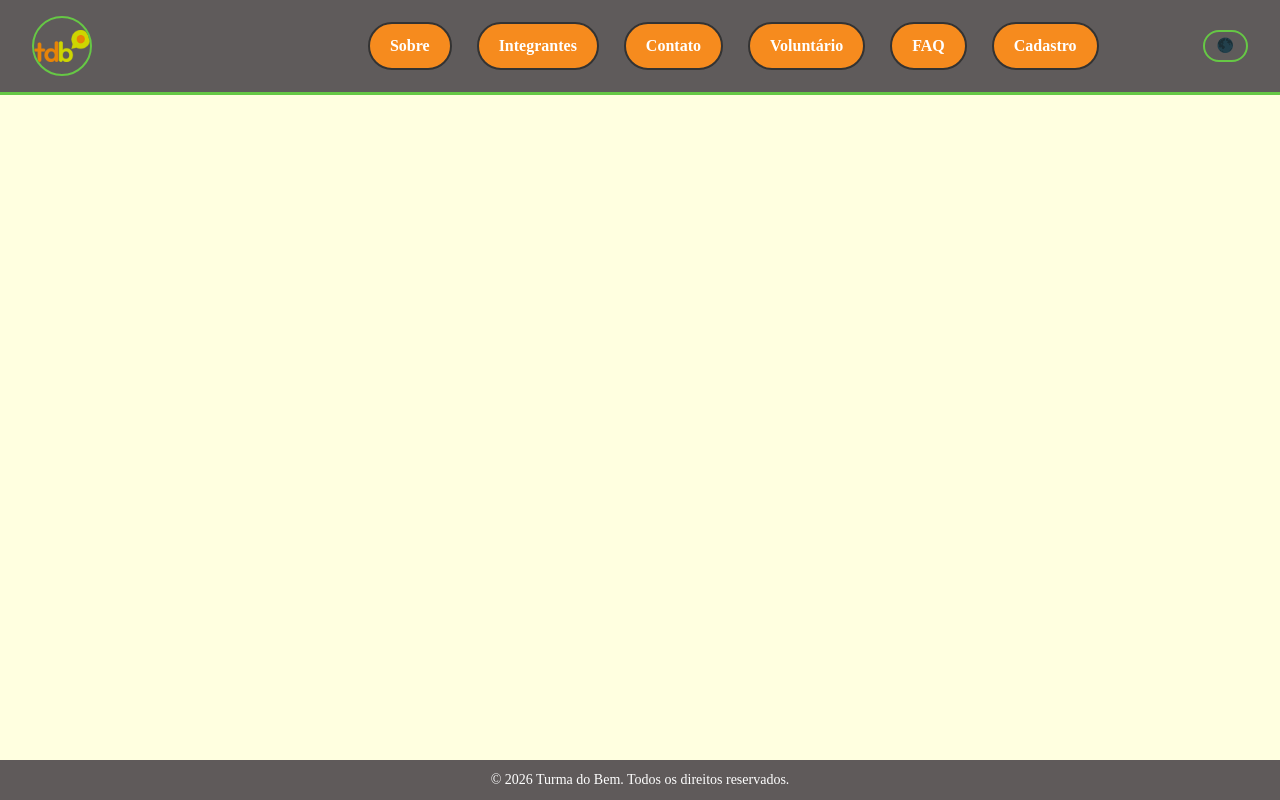
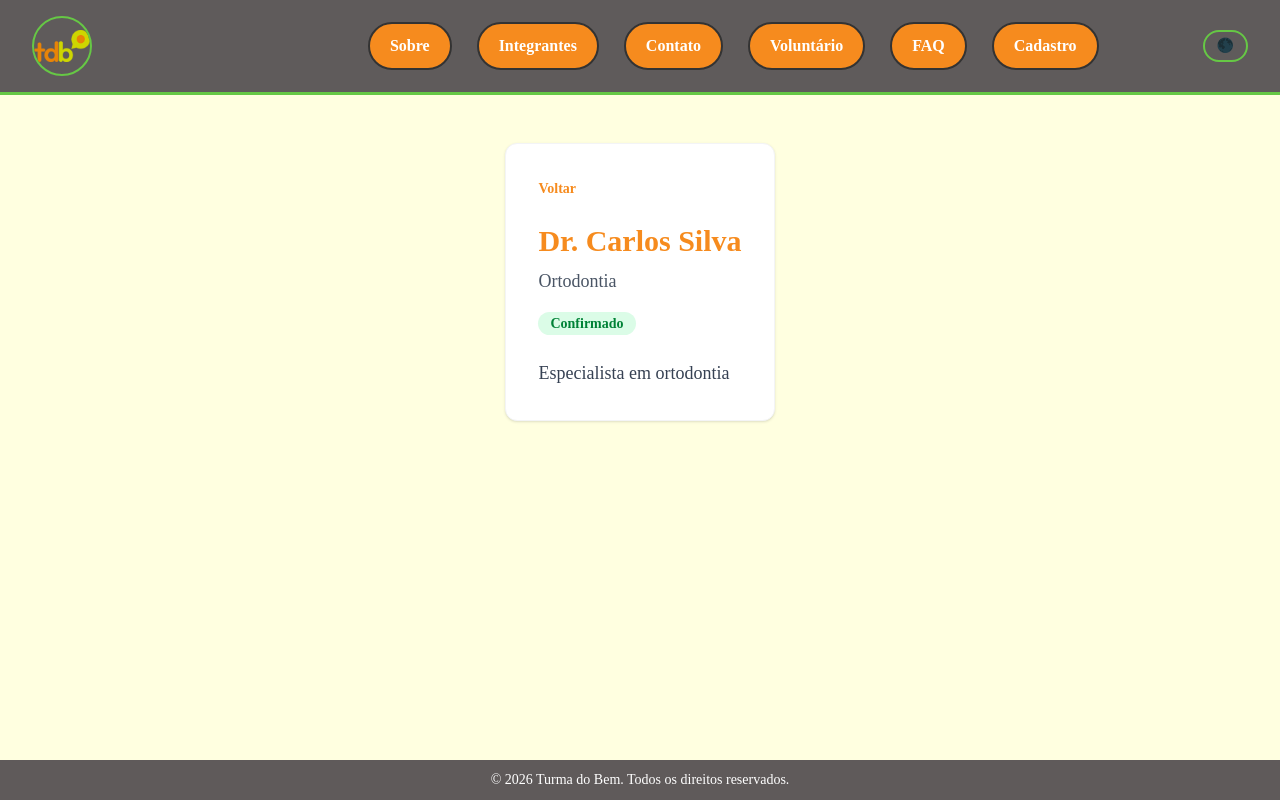
Before and after one commit to G-Barca/sprint3, a React (Vite) app: page /voluntario/1 in a window 1280 px wide. Built offline with nearby package versions, Linux system fonts and the light colour scheme.

Commit message:
feat: Adicionado rotas dinamicas com parametros pra voluntarios com exemplos na pagina de voluntarios

```diff
--- a/src/components/App.tsx
+++ b/src/components/App.tsx
@@ -9,14 +9,17 @@ import { Contato } from '../pages/Contato';
 import { FAQ } from '../pages/Faq';
 import { Cadastro } from '../pages/Cadastro';
 import { Voluntario } from '../pages/Voluntario';
+import { VoluntarioDetalhe } from '../pages/VoluntarioDetalhe';
 
 function App() {
+
   return (
     <BrowserRouter>
       <ThemeProvider>
         <div className="flex flex-col pb-[60px]">
           <Header />
           <Routes>
+            <Route path="/voluntario/:id" element={<VoluntarioDetalhe />} />
             <Route path="/" element={<Home/>} />
             <Route path="/integrantes" element={<Integrantes/>} />
             <Route path="/sobre" element={<Sobre/>} />
--- a/src/pages/Voluntario.tsx
+++ b/src/pages/Voluntario.tsx
@@ -1,8 +1,11 @@
 import { useEffect } from 'react';
+import { Link } from 'react-router-dom';
+
 export function Voluntario() {
   useEffect(() => {
-  document.title = 'Voluntário | Turma do Bem';
-}, []);
+    document.title = 'Voluntário | Turma do Bem';
+  }, []);
+
   return (
     <main className="flex-grow max-w-[1100px] mx-auto my-12 px-5 pb-24">
       <section className="bg-white p-8 md:p-12 rounded-xl shadow-sm border border-gray-100">
@@ -12,13 +15,25 @@ export function Voluntario() {
             Espaço reservado para os dentistas, voluntários e doadores entenderem um pouco mais a respeito do projeto.
           </p>
 
-
-          <div className="w-full flex justify-center mt-6">
+          <div className="w-full flex justify-center mb-10">
             <img
               className="rounded-2xl shadow-xl border-4 border-[#66C845] max-w-full md:max-w-[500px] h-auto transition-transform hover:scale-105 duration-300"
               src="/img/seja-dentista-voluntario-turma-do-bem.png"
-              alt="sejavoluntario"
+              alt="Seja voluntário"
             />
+          </div>
+
+          <h2 className="text-2xl font-bold text-[#333] mb-6">Nossos Voluntários</h2>
+          <div className="grid grid-cols-1 md:grid-cols-3 gap-6 w-full">
+            {[1, 2, 3].map((id) => (
+              <Link
+                key={id}
+                to={`/voluntario/${id}`}
+                className="bg-[#F68B1E] text-white font-bold py-4 px-6 rounded-xl border-2 border-[#333] hover:bg-[#66C845] transition-all duration-300 hover:scale-105"
+              >
+                Ver Voluntário {id}
+              </Link>
+            ))}
           </div>
         </article>
       </section>
--- /dev/null
+++ b/src/pages/VoluntarioDetalhe.tsx
@@ -0,0 +1,83 @@
+import { useEffect } from 'react';
+import { useParams, Link } from 'react-router-dom';
+import type { StatusAgendamento } from '../types';
+
+type Voluntario = {
+  id: number;
+  nome: string;
+  especialidade: string;
+  status: StatusAgendamento;
+  descricao: string;
+};
+
+const voluntarios: Voluntario[] = [
+  {
+    id: 1,
+    nome: 'Dr. Carlos Silva',
+    especialidade: 'Ortodontia',
+    status: 'confirmado',
+    descricao: 'Especialista em ortodontia',
+  },
+  {
+    id: 2,
+    nome: 'Dra. Ana Souza',
+    especialidade: 'Pediatria Dentária',
+    status: 'confirmado',
+    descricao: 'Dedicada ao atendimento infantil, atua voluntariamente há 5 anos',
+  },
+  {
+    id: 3,
+    nome: 'Dr. Rafael Lima',
+    especialidade: 'Cirurgia Oral',
+    status: 'pendente',
+    descricao: 'Cirurgião experiente, aguardando disponibilidade.',
+  },
+];
+
+const corStatus: Record<StatusAgendamento, string> = {
+  confirmado: 'bg-green-100 text-green-700',
+  pendente: 'bg-yellow-100 text-yellow-700',
+  cancelado: 'bg-red-100 text-red-700',
+};
+
+export function VoluntarioDetalhe() {
+  const { id } = useParams<{ id: string }>();
+  const voluntario = voluntarios.find((v) => v.id === Number(id));
+
+  useEffect(() => {
+    document.title = voluntario
+      ? `${voluntario.nome} | Turma do Bem`
+      : 'Voluntário não encontrado | Turma do Bem';
+  }, [voluntario]);
+
+  if (!voluntario) {
+    return (
+      <main className="flex-grow max-w-[1100px] mx-auto my-12 px-5 pb-24">
+        <section className="bg-white p-8 rounded-xl shadow-sm border border-gray-100 text-center">
+          <h2 className="text-2xl font-bold text-[#F68B1E] mb-4">Voluntário não encontrado</h2>
+          <Link to="/voluntario" className="text-[#F68B1E] font-bold hover:text-[#66C845] transition-colors">
+             Voltar
+          </Link>
+        </section>
+      </main>
+    );
+  }
+
+  return (
+    <main className="flex-grow max-w-[1100px] mx-auto my-12 px-5 pb-24">
+      <section className="bg-white p-8 rounded-xl shadow-sm border border-gray-100">
+        <article>
+          <Link to="/voluntario" className="text-[#F68B1E] font-bold hover:text-[#66C845] transition-colors text-sm mb-6 inline-block">
+            Voltar
+          </Link>
+          <h1 className="text-3xl font-bold text-[#F68B1E] mb-2">{voluntario.nome}</h1>
+          <p className="text-lg text-gray-600 mb-4">{voluntario.especialidade}</p>
+          <span className={`text-sm font-semibold px-3 py-1 rounded-full ${corStatus[voluntario.status]}`}>
+            {voluntario.status.charAt(0).toUpperCase() + voluntario.status.slice(1)}
+          </span>
+          <p className="text-gray-700 leading-relaxed mt-6 text-lg">{voluntario.descricao}</p>
+        </article>
+      </section>
+    </main>
+  );
+}
```
